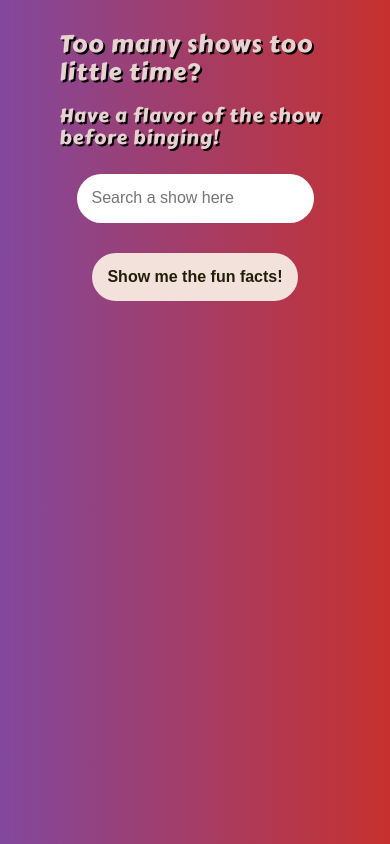
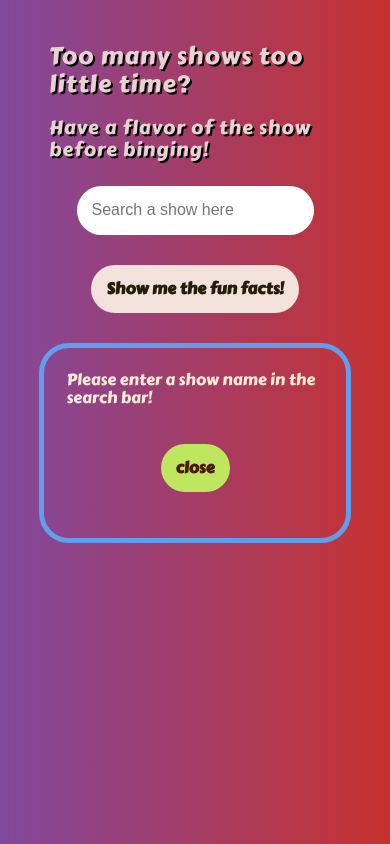
Before and after one commit to jasmine-lmj/new-project-3, a React (Create React App) app: page / in a window 390 px wide. Both pictures are taken after typing "Sample" into the empty fields and a click on the button "Show me the fun facts!". Built offline with nearby package versions, Linux system fonts and the light colour scheme; no server answers.

Commit message:
Added alert message

```diff
--- a/src/App.js
+++ b/src/App.js
@@ -4,7 +4,8 @@ import Main from './components/Main';
 function App() {
   return (
 
-        <div className="content wrapper">
+        // <div className="content wrapper">
+        <div className="wrapper">
           <header>
             <h1>Too many shows too little time?</h1>
           </header>
--- a/src/components/FactDisplay.js
+++ b/src/components/FactDisplay.js
@@ -9,7 +9,7 @@ const FactDisplay = ({showName, funFact,poster,rating,genre})=>{
                 <h3>{`${showName}`}</h3>
                 <p>{`Rating: ${rating}`}</p>
                 <p>{`Genre: ${genre}`}</p>
-                <p>{`${funFact }`}</p>
+                <p className="factParagraph">{`${funFact }`}</p>
             </div>
         </div>
 
--- a/src/components/Main.js
+++ b/src/components/Main.js
@@ -1,6 +1,7 @@
 import Form from "./Form";
 import FactDisplay from "./FactDisplay";
 import {useState, useEffect} from 'react';
+import Popup from "./Popup";
 
 
 const Main = ()=>{
@@ -9,17 +10,20 @@ const Main = ()=>{
     const[showName, setShowName]=useState("")
     const[rating, setRating]=useState("")
     const[genre,setGenre]=useState("")
+    const [isPopUpOpen, setIsPopUpOpen] = useState(false);
+
+
+    const closeButtonClick =()=>{
+        setIsPopUpOpen(false);
+    }
 
 
 
-    useEffect(()=>{
-
-    })
     const handleClick = (event, userShow)=> {
         event.preventDefault();
-
         // clear the form after submit
         event.target.reset("");
+
 
 
         fetch(`https://api.tvmaze.com/search/shows?q=${userShow}`
@@ -35,7 +39,8 @@ const Main = ()=>{
             })
             .catch((res)=>{
                 if(res !== userShow || res === ''){
-                    alert(`Are you sure you type in the right name?`);
+                    // alert(`Are you sure you type in the right name?`);
+                    setIsPopUpOpen(true);
 
                 }
             })
@@ -53,6 +58,10 @@ const Main = ()=>{
 
         }
 
+        {
+                isPopUpOpen && <Popup closeButtonClick={closeButtonClick}/>
+
+        }
 
 
         </>
--- /dev/null
+++ b/src/components/Popup.js
@@ -0,0 +1,25 @@
+import { useState } from "react"
+
+const Popup = ({closeButtonClick})=>{
+
+    // if user didn't type in search term and hit enter, isPopUpOpen is set to be true, then popup alert message "Please enter a show name in the search bar!"
+    // if API call has no exact search term, popup alert message"Are you sure you put the right name in ?"
+
+
+
+    return(
+        <>
+        <div className="alertMessageContainer">
+            <p className="alertMessage">Please enter a show name in the search bar!</p>
+            <button onClick={closeButtonClick}>close</button>
+        </div>
+
+        {/* <div className="alertMessageContainer wrongSearchTerm">
+            <p className="alertMessage">Are you sure you put the right name in ?</p>
+            <button onClick={closeButtonClick}>close</button>
+        </div> */}
+
+        </>
+    )
+}
+export default Popup ;
--- a/src/index.css
+++ b/src/index.css
@@ -279,18 +279,20 @@ padding: 0px;
 
 .wrapper{
   margin: 0 auto;
+  width: 80%;
   display:flex;
   flex-direction: column;
   justify-content: center;
   align-items: center;
+  padding-top: 2rem;
 }
 
-.content{
+/* .content{
   width:85%;
   padding:20px;
   flex-direction: column;
   align-items: center;
-}
+} */
 
 h1,
 h2{
@@ -305,8 +307,6 @@ h2{
 
 h1{
   font-size: 3.5rem;
-  display: flex;
-  flex-wrap: wrap;
 }
 
 h2{
@@ -314,13 +314,21 @@ h2{
 }
 h3{
   font-size:1.4rem;
+  padding-top: 1.5rem;
 }
 
 p,
 h3{
   font-family: 'Lato',sans-serif;
   color:antiquewhite;
+  margin: 0.4rem;
 }
+
+
+.factParagraph{
+  padding-bottom: 2rem;
+}
+
 
 form{
   display:flex;
@@ -343,6 +351,7 @@ button{
   border-radius: 30px;
   margin:30px 0;
   padding:15px;
+  font-family: 'Carter One';
 }
 
 button:hover,
@@ -381,14 +390,29 @@ button:active{
   flex-direction: column;
   align-items: flex-start;
   justify-content: center;
+  padding-right: 2rem;
+}
+
+.alertMessageContainer{
+  display: flex;
+  flex-direction: column;
+  border:5px solid #5fa1f1f9;
+  /* background-color: #5fa1f1f9; */
+  border-radius: 30px;
+  align-items: center;
+  padding:1rem;
+
+}
+.alertMessage{
+  font-family: 'Carter One';
+  font-weight: 500;
+  /* padding-top: 1rem; */
 }
 
 /* media query  */
 
 @media (max-width: 1280px) {
-  .content{
-  width:90%;
-  }
+
   h1{
   font-size:3rem;
   }
@@ -398,9 +422,7 @@ button:active{
 }
 
 @media (max-width: 959px) {
-  .content {
-    width: 90%;
-  }
+
   h1 {
     font-size: 2.3rem;
   }
@@ -414,9 +436,7 @@ button:active{
 }
 
 @media (max-width: 767px){
-.content {
-    width: 85%;
-  }
+
   h1,
   h2{
     letter-spacing: 1px;
```
